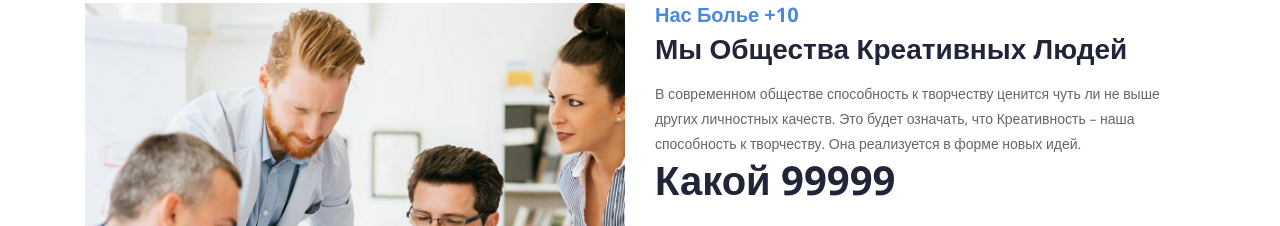
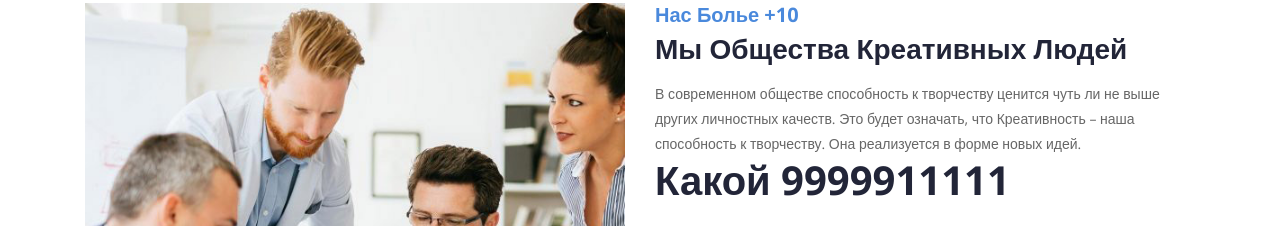
Before and after one commit to almazuulu/becoder, a plain HTML site: page index.html in a window 1280 px wide. Shown: the part 1908-2134 px from the top of the page. Drawn offline with nearby package versions, Linux system fonts and the light colour scheme; a web font is replaced by a local one.

Commit message:
Добавлен код 111111

```diff
--- a/index.html
+++ b/index.html
@@ -393,7 +393,7 @@
 							<div class="skill-title">
 								<h2><span>нас болье +10</span> Мы общества креативных людей</h2>
 								<p>В современном обществе способность к творчеству ценится чуть ли не выше других личностных качеств. Это будет означать, что Креативность – наша способность к творчеству. Она реализуется в форме новых идей.  </p>
-								<h1>Какой 99999</h1>
+								<h1>Какой 9999911111</h1>
 							</div>
 							<div class="row">
 								<div class="col-12">
```
